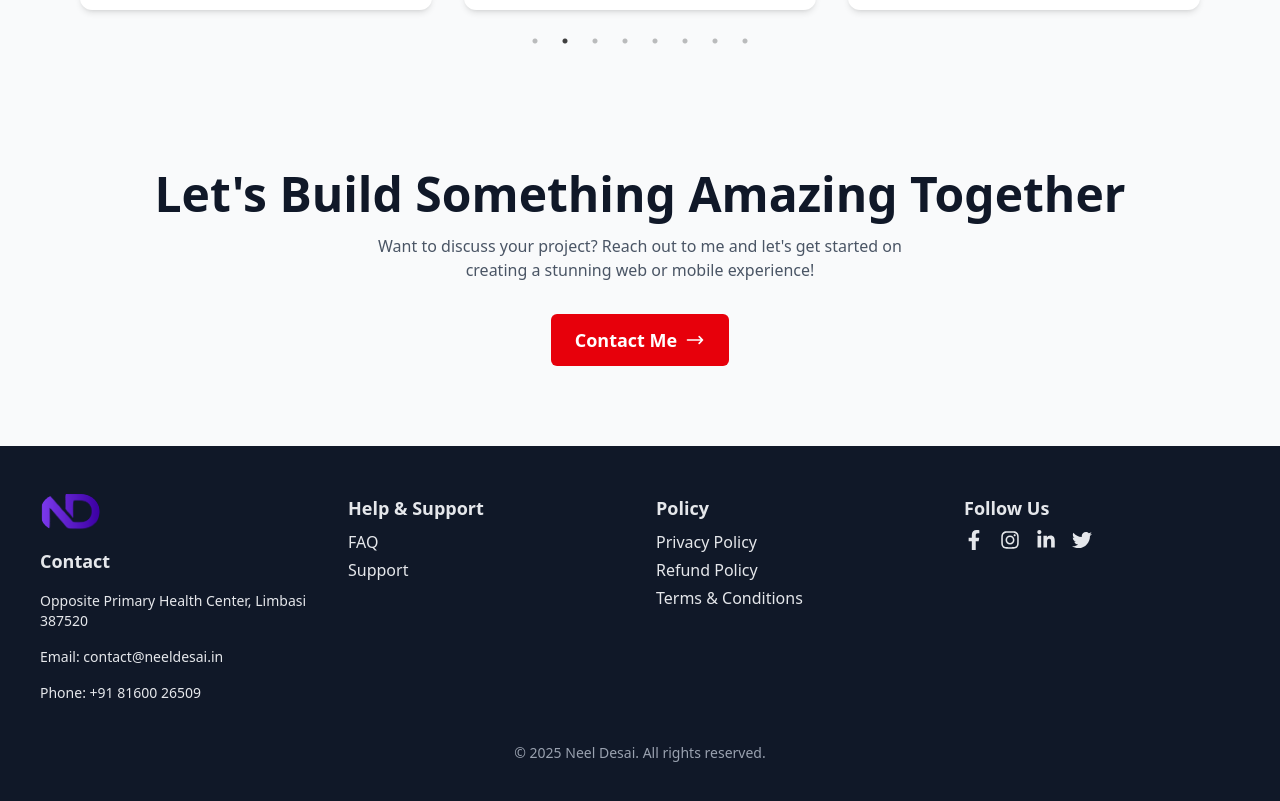
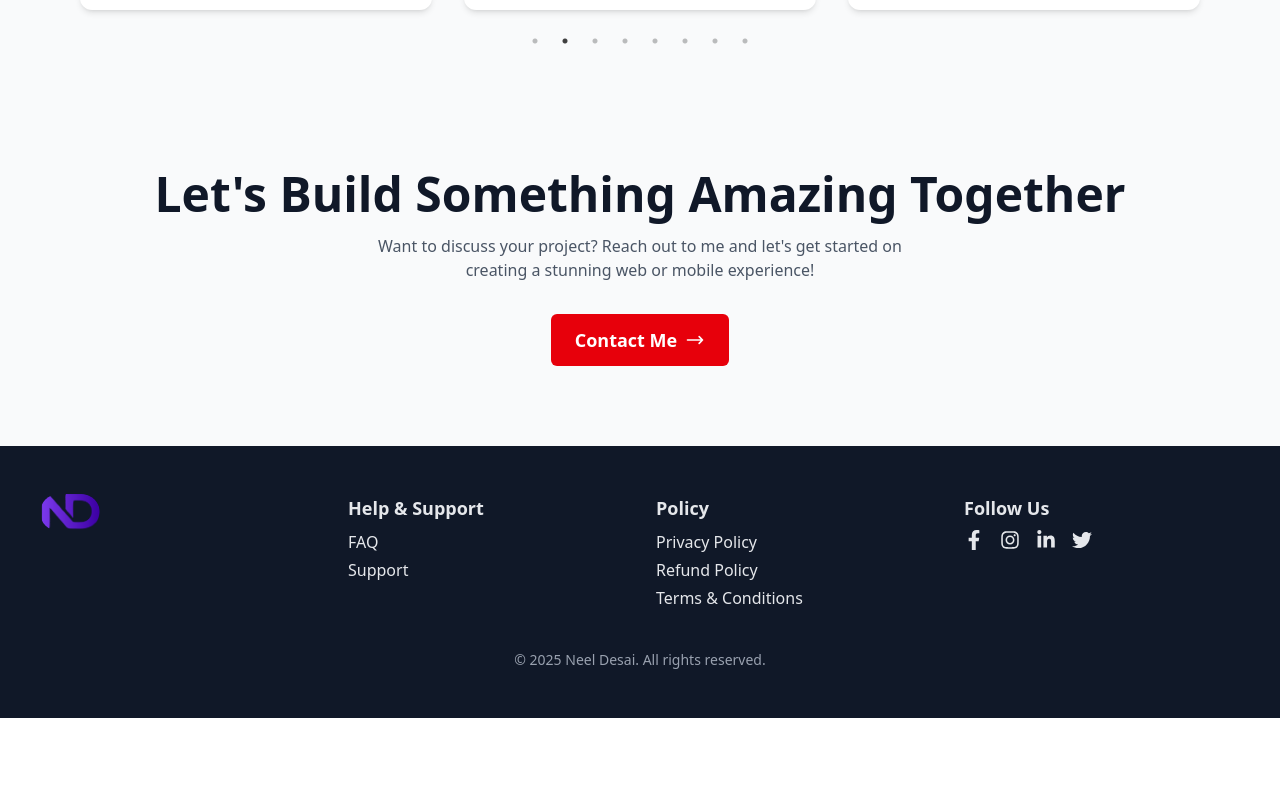
Before and after one commit to neeldesaind/neeldesai-website, a Next.js app: page / in a window 1280 px wide. Shown: the part 4457-5258 px from the top of the page. After the commit the page ends 5175 px from the top, so only its background shows below. Built offline with nearby package versions, Linux system fonts and the light colour scheme.

Commit message:
Update Footer.jsx

```diff
--- a/app/components/Footer.jsx
+++ b/app/components/Footer.jsx
@@ -21,14 +21,6 @@ export default function Footer() {
         {/* Logo & Contact */}
         <div className="flex flex-col space-y-4">
           <Image src={logo} alt="Logo" width={60} height={60} className="rounded-full" />
-          <h3 className="text-lg font-semibold">{contact.heading}</h3>
-          <p className="text-sm">{contact.address}</p>
-          <p className="text-sm">
-            Email: <a href={`mailto:contact@neeldesai.in`} className="hover:text-red-600 transition-colors">contact@neeldesai.in</a>
-          </p>
-          <p className="text-sm">
-            Phone: <a href={`tel:+918160026509`} className="hover:text-red-600 transition-colors">+91 81600 26509</a>
-          </p>
         </div>
 
         {/* Help & Support */}
@@ -76,4 +68,5 @@ export default function Footer() {
       </div>
     </footer>
   );
+
 }
```
